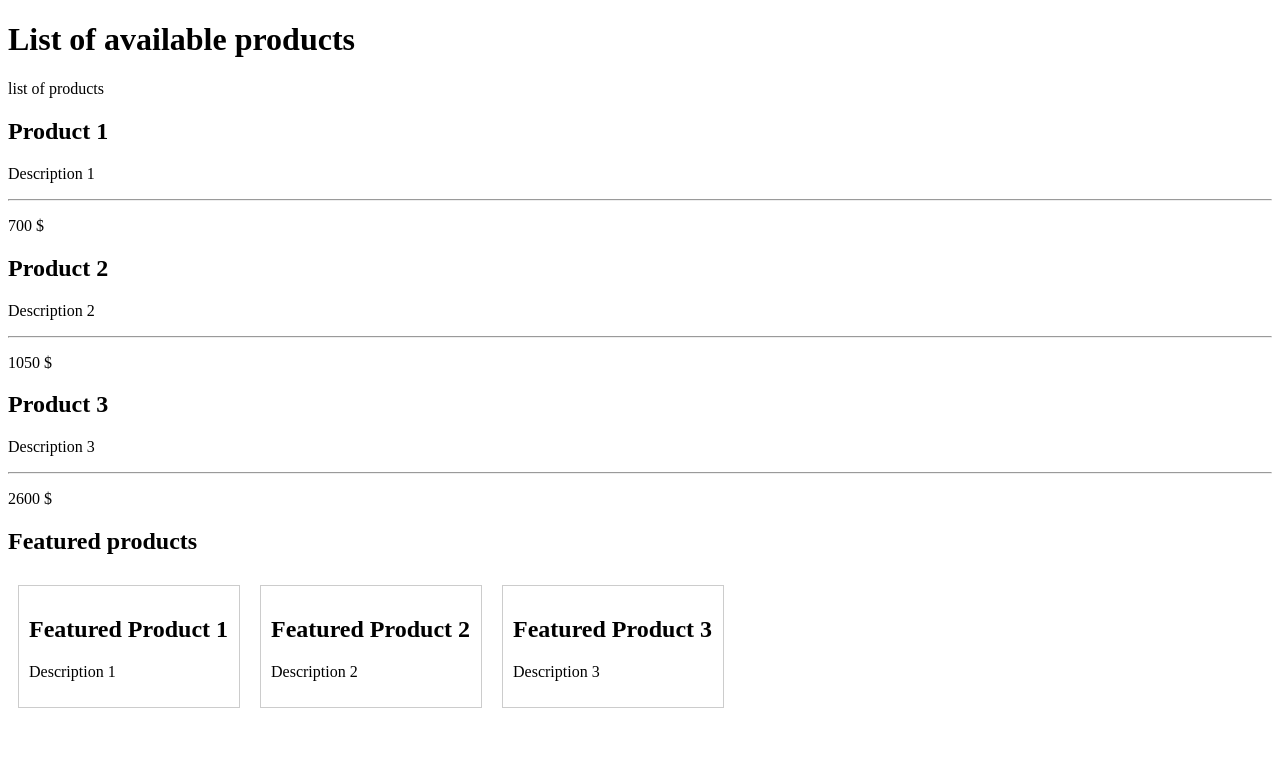
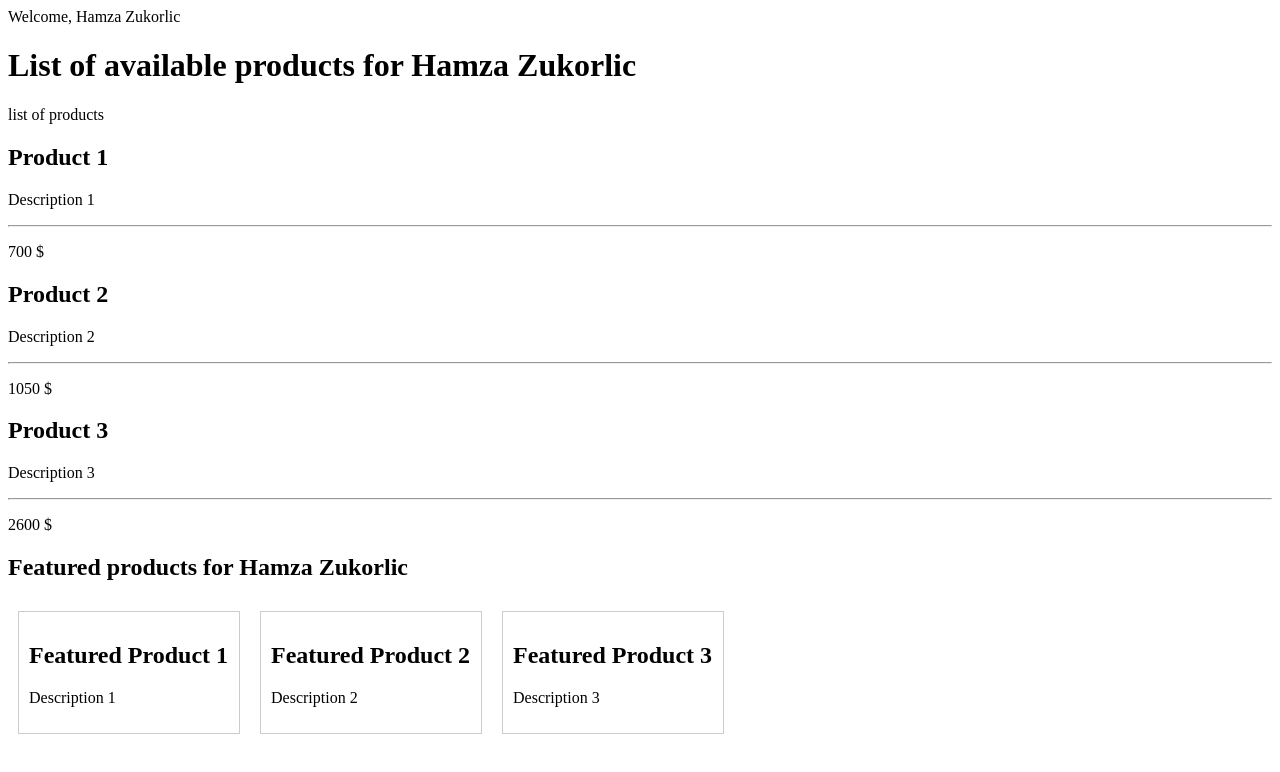
Before and after one commit to KadirZukorlic/sveltekit, a SvelteKit app in the folder sk-loading-data/: page /products in a window 1280 px wide. Shown: the top 772 px of the page. Built offline with nearby package versions, Linux system fonts and the light colour scheme; data requests are answered from the project's data file.

Commit message:
Load data from parent

```diff
--- /dev/null
+++ b/sk-loading-data/src/routes/+layout.svelte
@@ -0,0 +1,9 @@
+<script>
+    export let data;
+    const username = data.username;
+
+</script>
+
+<div>Welcome, {username} </div>
+
+<slot />
--- /dev/null
+++ b/sk-loading-data/src/routes/+layout.ts
@@ -0,0 +1,7 @@
+import type { PageLoad } from '../../.svelte-kit/types/src/routes/address/$types'
+
+export const load: PageLoad = async () => {
+  return {
+    username: 'Hamza Zukorlic',
+  }
+}
--- a/sk-loading-data/src/routes/products/+layout.svelte
+++ b/sk-loading-data/src/routes/products/+layout.svelte
@@ -2,12 +2,12 @@
     export let data;
     const title = data.title;
     const featuredProducts = data.featuredProducts;
-    // const username = data.username;
+    const username = data.username;
 </script>
 
 <slot />
 
-<h2>{title}</h2>
+<h2>{title} for {username}</h2>
 
 {#each featuredProducts as product}
     <div class="product-item">
--- a/sk-loading-data/src/routes/products/+layout.ts
+++ b/sk-loading-data/src/routes/products/+layout.ts
@@ -1,7 +1,9 @@
 import type { PageLoad } from '../../../.svelte-kit/types/src/routes/address/$types'
 
-export const load: PageLoad = async ({ fetch }) => {
+export const load: PageLoad = async ({ fetch, parent }) => {
   const title = 'Featured products'
+  const parentData = await parent()
+  const { username } = parentData
 
   const response = await fetch('http://localhost:4000/featured-products')
   const featuredProducts = await response.json()
@@ -9,5 +11,6 @@ export const load: PageLoad = async ({ fetch }) => {
   return {
     title,
     featuredProducts,
+    username,
   }
 }
--- a/sk-loading-data/src/routes/products/+page.svelte
+++ b/sk-loading-data/src/routes/products/+page.svelte
@@ -5,7 +5,7 @@
     $: console.log(data.products)
 </script>
 
-<h1>{data.title}</h1>
+<h1>{data.title} for {data.username}</h1>
 <p>list of products</p>
 {#each products as product}
     <div>
--- a/sk-loading-data/src/routes/products/+page.ts
+++ b/sk-loading-data/src/routes/products/+page.ts
@@ -1,12 +1,16 @@
 import type { PageLoad } from '../../../.svelte-kit/types/src/routes/products/$types'
 
-export const load: PageLoad = async ({ fetch }) => {
+export const load: PageLoad = async ({ fetch, parent }) => {
   console.log('load function called in page.ts')
+  const parentData = await parent()
+  const { username } = parentData
+  console.log('parentData hahahaha', parentData)
   const title: string = 'List of available products'
   const response = await fetch('http://localhost:4000/products')
   const products = await response.json()
   return {
     title,
     products,
+    username,
   }
 }
```
